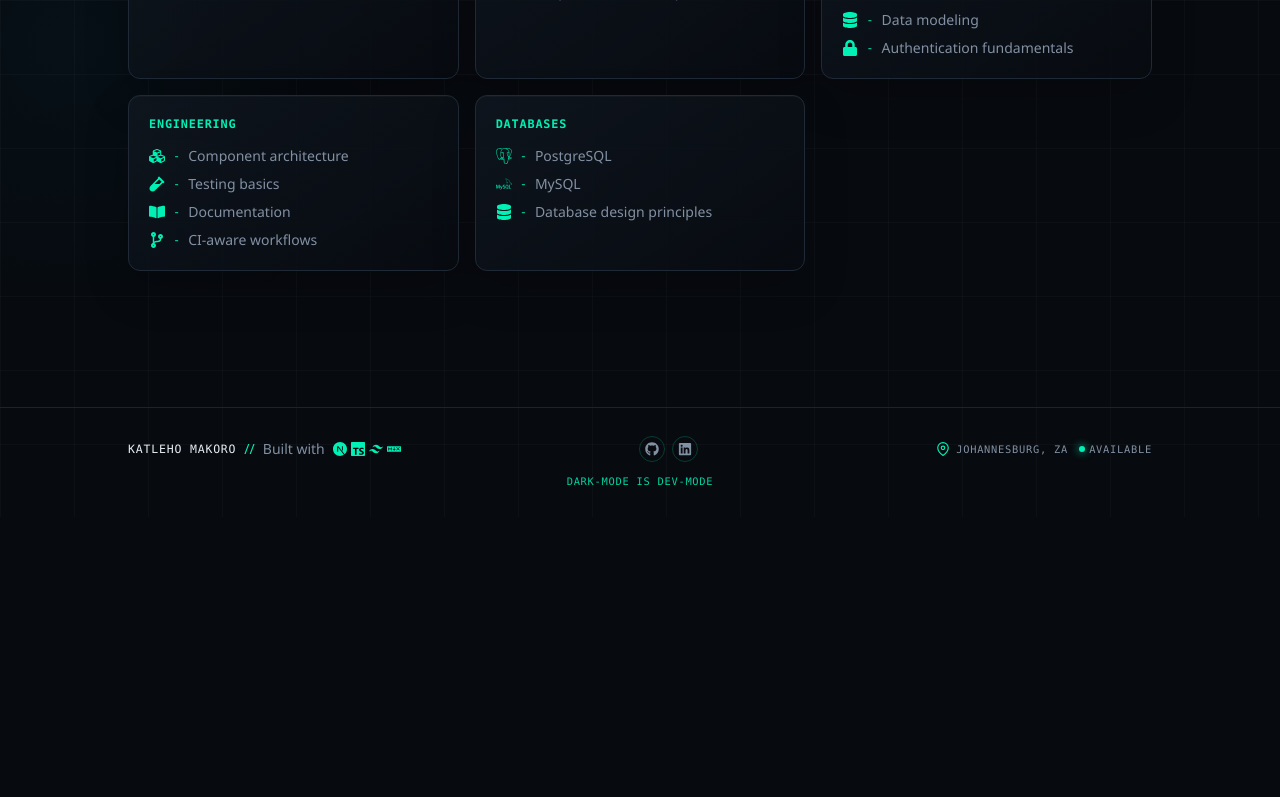
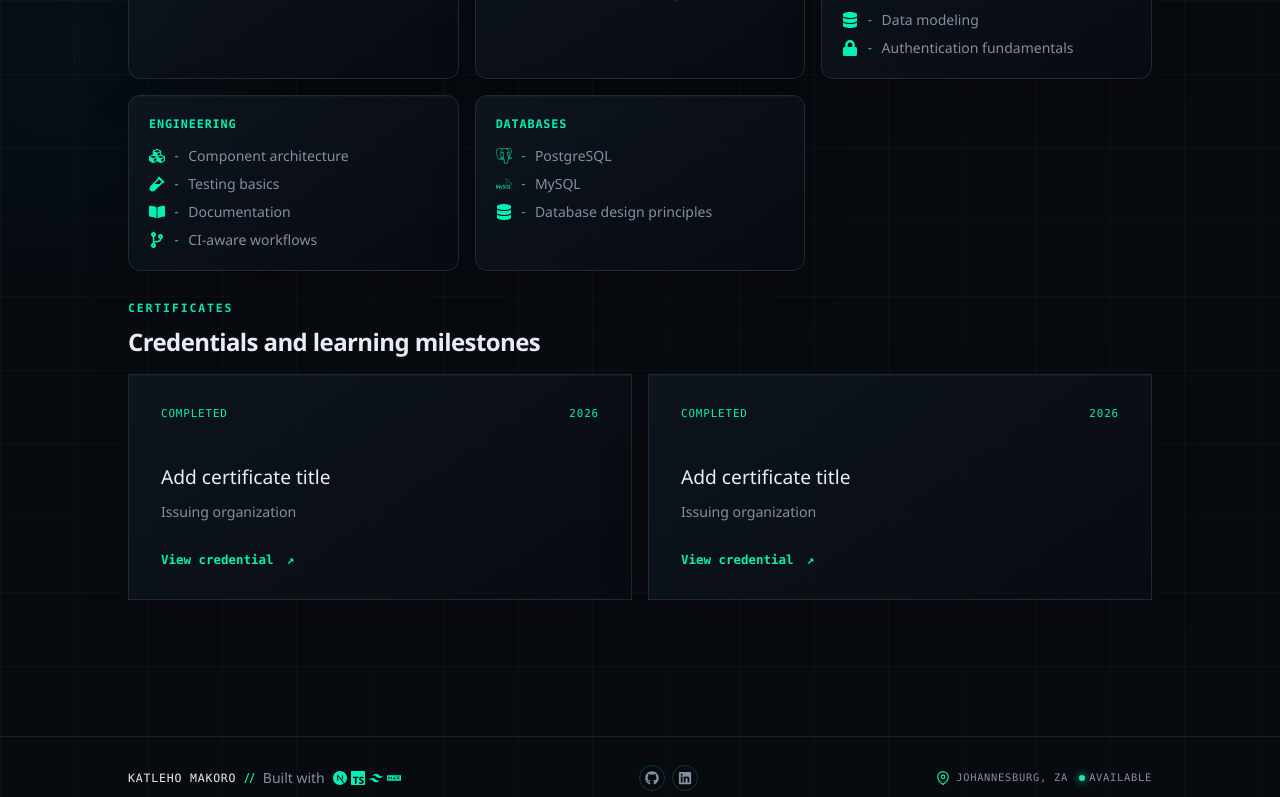
Before and after one commit to KatlehoM22/portfolio-job-seeking, a Next.js app: page /skills in a window 1280 px wide. Shown: the part 518-1315 px from the top of the page. Before the commit the page ends 1035 px from the top, so only its background shows below. Built offline with nearby package versions, Linux system fonts and the light colour scheme.

Commit message:
feat: Added certificates section on the skills page.

```diff
--- a/app/globals.css
+++ b/app/globals.css
@@ -264,6 +264,66 @@ a { color: inherit; text-decoration: none; }
 .capability-card { padding: 2rem; min-height: 230px; }
 .capability-card-topline { display: flex; align-items: center; justify-content: space-between; font: .68rem var(--font-mono); color: var(--primary); }
 .capability-card h3 { margin-top: 3.4rem; font-size: 1.1rem; }.capability-card p { margin-top: .9rem; color: var(--muted-foreground); font-size: .88rem; line-height: 1.75; }
+.certificate-grid { display: grid; grid-template-columns: repeat(2, minmax(0, 1fr)); gap: 1rem; }
+.certificate-card {
+  display: flex;
+  min-height: 220px;
+  flex-direction: column;
+  justify-content: space-between;
+  overflow: hidden;
+  padding: 2rem;
+}
+.certificate-card::before {
+  content: "";
+  position: absolute;
+  inset: auto -20% -55% 35%;
+  height: 150px;
+  background: radial-gradient(circle, rgba(0,184,217,.16), transparent 68%);
+  opacity: 0;
+  transition: opacity .25s ease, transform .25s ease;
+}
+.certificate-card:hover {
+  transform: translateY(-4px);
+}
+.certificate-card:hover::before {
+  opacity: 1;
+  transform: translateY(-10px);
+}
+.certificate-card-topline {
+  display: flex;
+  align-items: center;
+  justify-content: space-between;
+  color: var(--primary);
+  font: .68rem var(--font-mono);
+  letter-spacing: .08em;
+  text-transform: uppercase;
+}
+.certificate-card h3 {
+  margin-top: 2.8rem;
+  font-size: 1.2rem;
+  line-height: 1.25;
+}
+.certificate-card p {
+  margin-top: .7rem;
+  color: var(--muted-foreground);
+  font-size: .88rem;
+  line-height: 1.7;
+}
+.certificate-link {
+  position: relative;
+  z-index: 1;
+  margin-top: 1.7rem;
+  color: var(--primary);
+  font: 600 .78rem var(--font-mono);
+}
+.certificate-link span {
+  display: inline-block;
+  margin-left: .35rem;
+  transition: transform .2s ease;
+}
+.certificate-card:hover .certificate-link span {
+  transform: translate(3px,-3px);
+}
 .project-card-grid { display: grid; grid-template-columns: repeat(2, minmax(0, 1fr)); gap: 1rem; }
 .project-card {
   display: flex;
@@ -419,6 +479,7 @@ a { color: inherit; text-decoration: none; }
   .home-profile-card { justify-self: center; width: min(280px, 100%); }
   .profile-photo-frame { min-height: 280px; }
   .section-heading { align-items: flex-start; flex-direction: column; }.capability-card, .project-card { min-height: auto; }.capability-card h3, .project-card h3 { margin-top: 2rem; }
+  .certificate-grid { grid-template-columns: 1fr; }
   .project-card-grid { grid-template-columns: 1fr; }
 }
 
--- a/app/skills/page.tsx
+++ b/app/skills/page.tsx
@@ -1,4 +1,5 @@
 import { SectionTitle } from "@/components/atoms/SectionTitle";
+import { CERTIFICATES } from "@/lib/constants";
 import type { IconType } from "react-icons";
 import {
   FaBookOpen,
@@ -97,6 +98,35 @@ export default function SkillsPage() {
           </section>
         ))}
       </div>
+
+      <section className="space-y-4">
+        <div>
+          <p className="section-index">CERTIFICATES</p>
+          <h2 className="mt-3 text-2xl font-semibold tracking-tight text-foreground">
+            Credentials and learning milestones
+          </h2>
+        </div>
+
+        <div className="certificate-grid">
+          {CERTIFICATES.map((certificate) => (
+            <a
+              href={certificate.href}
+              className="tech-panel certificate-card"
+              key={certificate.id}
+            >
+              <div className="certificate-card-topline">
+                <span>{certificate.status}</span>
+                <span>{certificate.year}</span>
+              </div>
+              <div>
+                <h3>{certificate.title}</h3>
+                <p>{certificate.issuer}</p>
+              </div>
+              <span className="certificate-link">View credential <span>↗</span></span>
+            </a>
+          ))}
+        </div>
+      </section>
     </main>
   );
 }
--- a/lib/constants.ts
+++ b/lib/constants.ts
@@ -9,3 +9,22 @@ export const SITE = {
     linkedin: "https://www.linkedin.com/in/katleho-makoro",
   },
 } as const;
+
+export const CERTIFICATES = [
+  {
+    id: "certificate-1",
+    title: "Add certificate title",
+    issuer: "Issuing organization",
+    year: "2026",
+    status: "Completed",
+    href: "#",
+  },
+  {
+    id: "certificate-2",
+    title: "Add certificate title",
+    issuer: "Issuing organization",
+    year: "2026",
+    status: "Completed",
+    href: "#",
+  },
+] as const;
```
